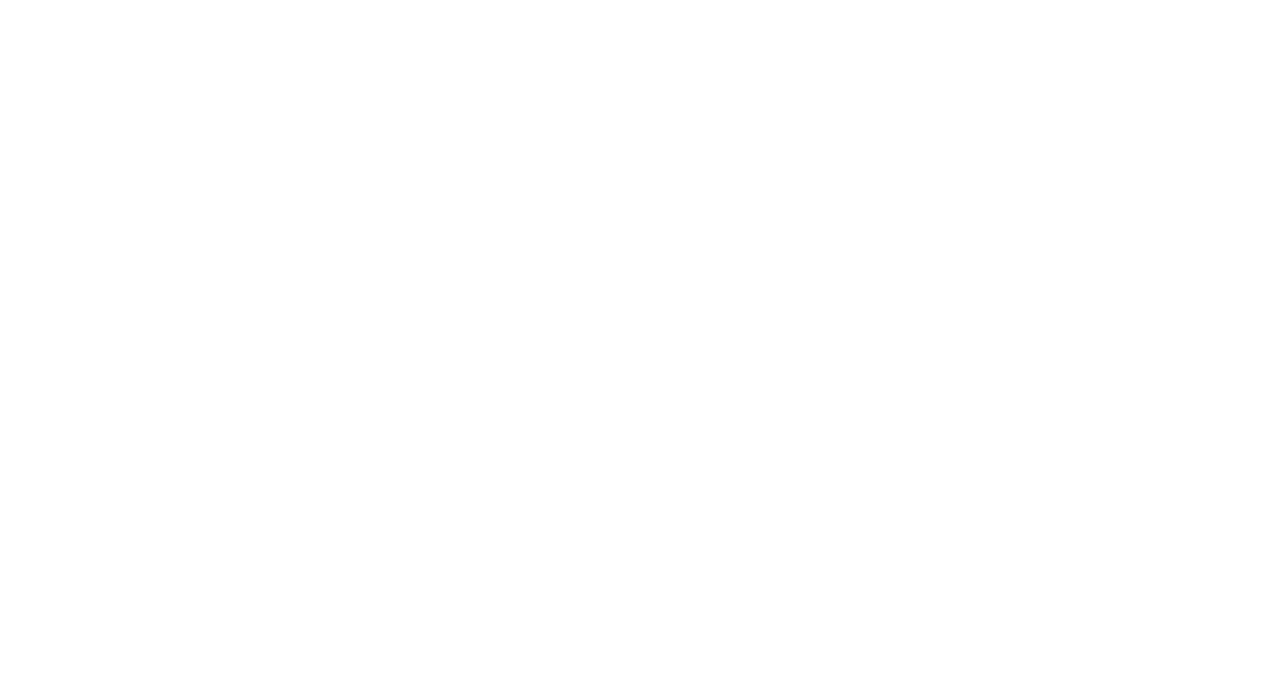
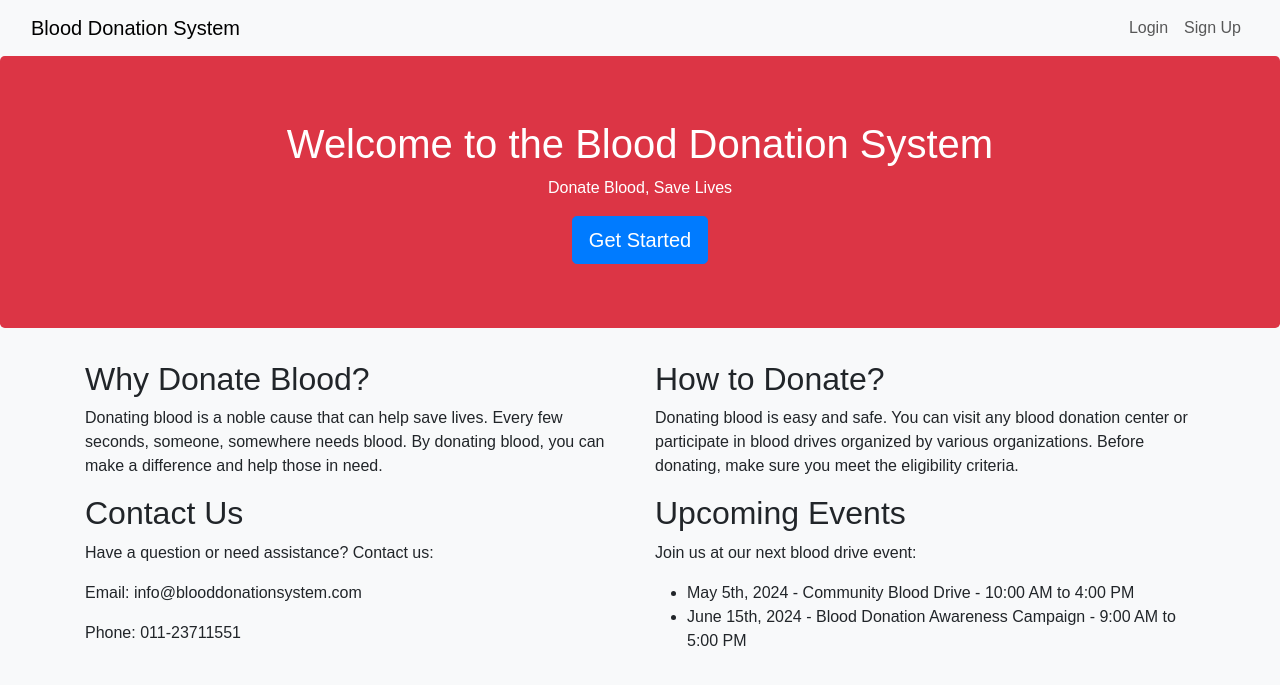
Before and after one commit to Kenil-08/Blood-Donation-System, a PHP site: page /Blood-Donation-System/ in a window 1280 px wide. Before the commit the part shown is empty. Shown: the top 685 px of the page. Run offline with PHP 8.4, Linux system fonts and the light colour scheme; some libraries are stand-ins or nearby versions.

Commit message:
Home Ready.

```diff
--- a/index.php
+++ b/index.php
@@ -3,9 +3,79 @@
 <head>
     <meta charset="UTF-8">
     <meta name="viewport" content="width=device-width, initial-scale=1.0">
-    <title>Document</title>
+    <link rel="stylesheet" href="https://cdn.jsdelivr.net/npm/bootstrap@5.3.3/dist/css/bootstrap.min.css">
+    <link href="https://stackpath.bootstrapcdn.com/bootstrap/4.5.2/css/bootstrap.min.css" rel="stylesheet">
+    <title>Blood Donation System</title>
+    <style>
+        /* Custom styles go here */
+        body {
+            background-color: #f8f9fa;
+            font-family: Arial, sans-serif;
+        }
+        .jumbotron {
+            background-color: #dc3545;
+            color: white;
+        }
+    </style>
 </head>
 <body>
+    <nav class="navbar navbar-expand-lg bg-body-tertiary">
+        <div class="container-fluid">
+            <a class="navbar-brand" href="http://localhost/Blood-Donation-System/">Blood Donation System</a>
+            <!-- <button class="navbar-toggler" type="button" data-bs-toggle="collapse" data-bs-target="#navbarNav" aria-controls="navbarNav" aria-expanded="false" aria-label="Toggle navigation">
+                <span class="navbar-toggler-icon"></span>
+            </button> -->
+            <div class="collapse navbar-collapse justify-content-end" id="navbarNav">
+                <ul class="navbar-nav">
+                    <li class="nav-item">
+                        <a class="nav-link" aria-current="page" href="Login.php">Login</a>
+                    </li>
+                    <li class="nav-item">
+                        <a class="nav-link" href="Registration.php">Sign Up</a>
+                    </li>
+                </ul>
+            </div>
+        </div>
+    </nav>
+     <!-- Main Content -->
+     <div class="jumbotron text-center">
+        <h1>Welcome to the Blood Donation System</h1>
+        <p>Donate Blood, Save Lives</p>
+        <a href="Login.php" class="btn btn-primary btn-lg">Get Started</a>
+    </div>
+
+    <div class="container">
+        <div class="row">
+            <div class="col-md-6">
+                <h2>Why Donate Blood?</h2>
+                <p>Donating blood is a noble cause that can help save lives. Every few seconds, someone, somewhere needs blood. By donating blood, you can make a difference and help those in need.</p>
+            </div>
+            <div class="col-md-6">
+                <h2>How to Donate?</h2>
+                <p>Donating blood is easy and safe. You can visit any blood donation center or participate in blood drives organized by various organizations. Before donating, make sure you meet the eligibility criteria.</p>
+            </div>
+        </div>
+        <div class="row">
+            <div class="col-md-6">
+                <h2>Contact Us</h2>
+                <p>Have a question or need assistance? Contact us:</p>
+                <p>Email: info@blooddonationsystem.com</p>
+                <p>Phone: 011-23711551</p>
+            </div>
+            <div class="col-md-6">
+                <h2>Upcoming Events</h2>
+                <p>Join us at our next blood drive event:</p>
+                <ul>
+                    <li>May 5th, 2024 - Community Blood Drive - 10:00 AM to 4:00 PM</li>
+                    <li>June 15th, 2024 - Blood Donation Awareness Campaign - 9:00 AM to 5:00 PM</li>
+                </ul>
+            </div>
+        </div>
+    </div>
+    <!-- Bootstrap JS -->
+    <script src="https://code.jquery.com/jquery-3.5.1.slim.min.js"></script>
+    <script src="https://cdn.jsdelivr.net/npm/@popperjs/core@2.5.4/dist/umd/popper.min.js"></script>
+    <script src="https://stackpath.bootstrapcdn.com/bootstrap/4.5.2/js/bootstrap.min.js"></script>
 
 </body>
 </html>
```
